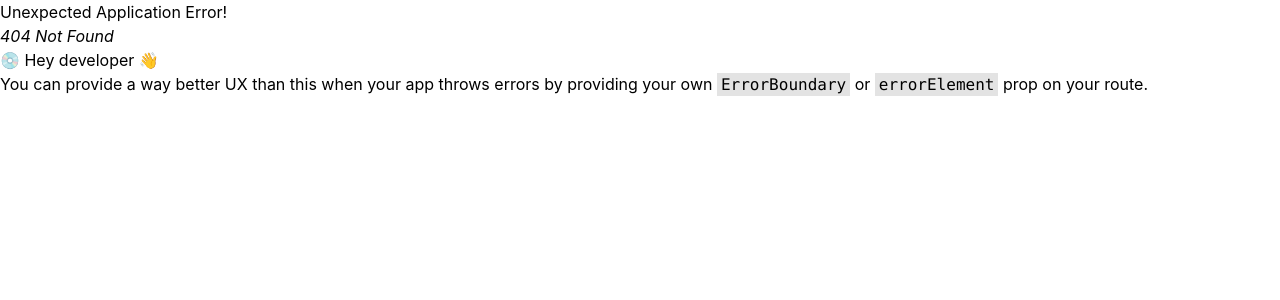
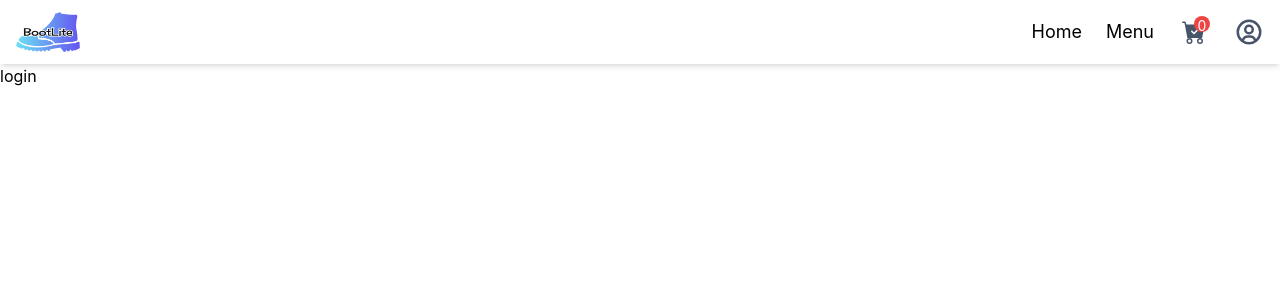
Before and after one commit to IT21239298/Boot-Lite, a React (Create React App) app in the folder frontend/: page /login in a window 1280 px wide. Before the commit this address had no page. Shown: the top 300 px of the page. Built offline with nearby package versions, Linux system fonts and the light colour scheme.

Commit message:
add login page

```diff
--- a/frontend/src/component/Header.jsx
+++ b/frontend/src/component/Header.jsx
@@ -38,12 +38,21 @@ const Header = () => {
             <div className="text-3xl cursor-pointer" onClick={handleShowMenu}>
               <BiUserCircle />
             </div>
+
             {showMenu && (
               <div className="absolute right-2 bg-white py-2  shadow drop-shadow-md flex flex-col min-w-[120px] text-center">
-                <p className="whitespace-nowrap cursor-pointer px-2">
+                <Link
+                  to={"newproduct"}
+                  className="whitespace-nowrap cursor-pointer px-2"
+                >
                   New product
-                </p>
-                <p className="whitespace-nowrap cursor-pointer px-2">Login</p>
+                </Link>
+                <Link
+                  to={"login"}
+                  className="whitespace-nowrap cursor-pointer px-2"
+                >
+                  Login
+                </Link>
               </div>
             )}
           </div>
--- a/frontend/src/index.js
+++ b/frontend/src/index.js
@@ -11,12 +11,16 @@ import {
 } from "react-router-dom";
 import Home from "./page/Home";
 import Menu from "./page/Menu";
+import Login from "./page/login";
+import NewProduct from "./page/NewProduct";
 
 const router = createBrowserRouter(
   createRoutesFromElements(
     <Route path="/" element={<App />}>
       <Route index element={<Home />} />
       <Route path="menu" element={<Menu />} />
+      <Route path="login" element={<Login />} />
+      <Route path="newproduct" element={<NewProduct />} />
     </Route>
   )
 );
--- /dev/null
+++ b/frontend/src/page/NewProduct.jsx
@@ -0,0 +1,7 @@
+import React from "react";
+
+const NewProduct = () => {
+  return <div>NewProduct</div>;
+};
+
+export default NewProduct;
--- /dev/null
+++ b/frontend/src/page/login.jsx
@@ -0,0 +1,7 @@
+import React from "react";
+
+const login = () => {
+  return <div>login</div>;
+};
+
+export default login;
```
